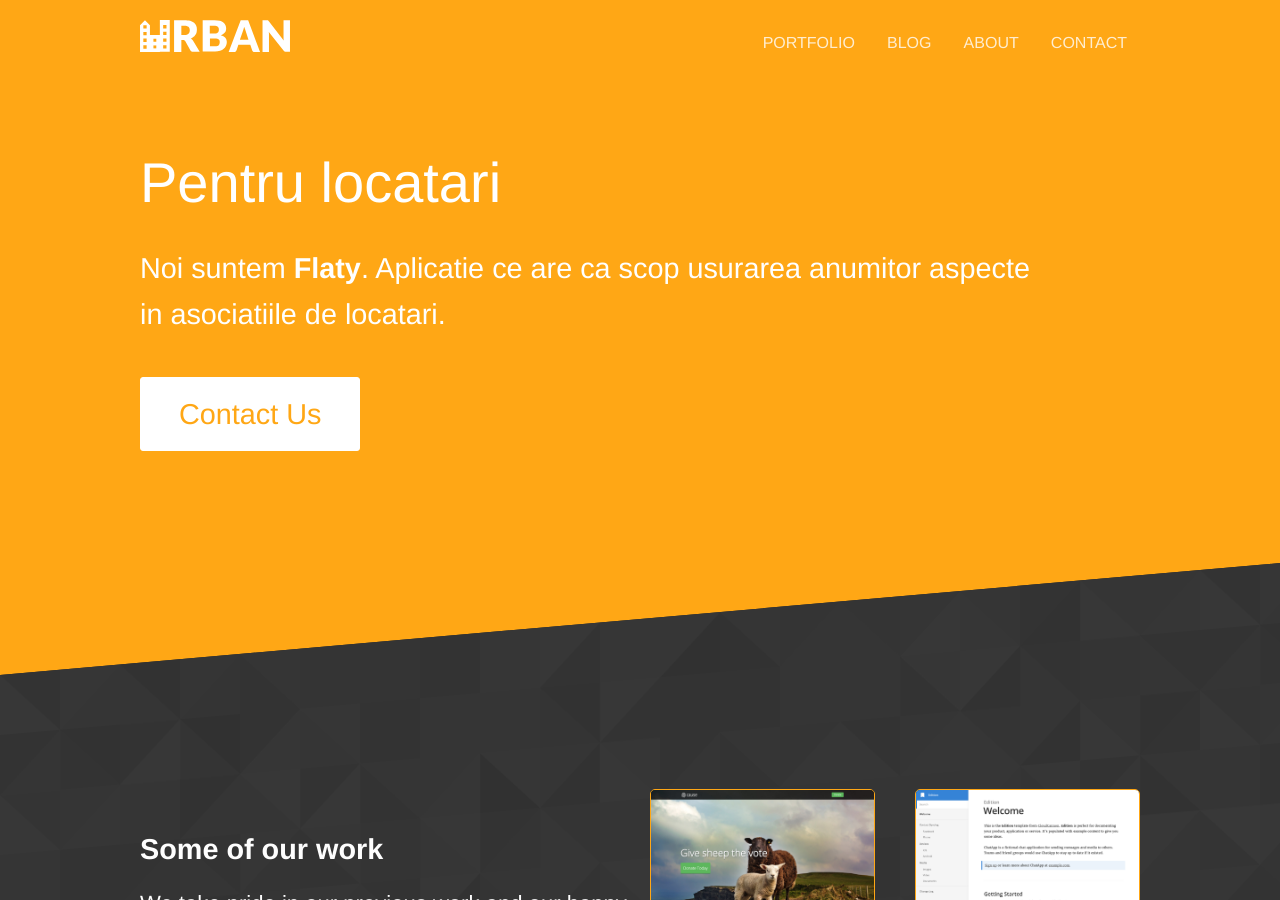
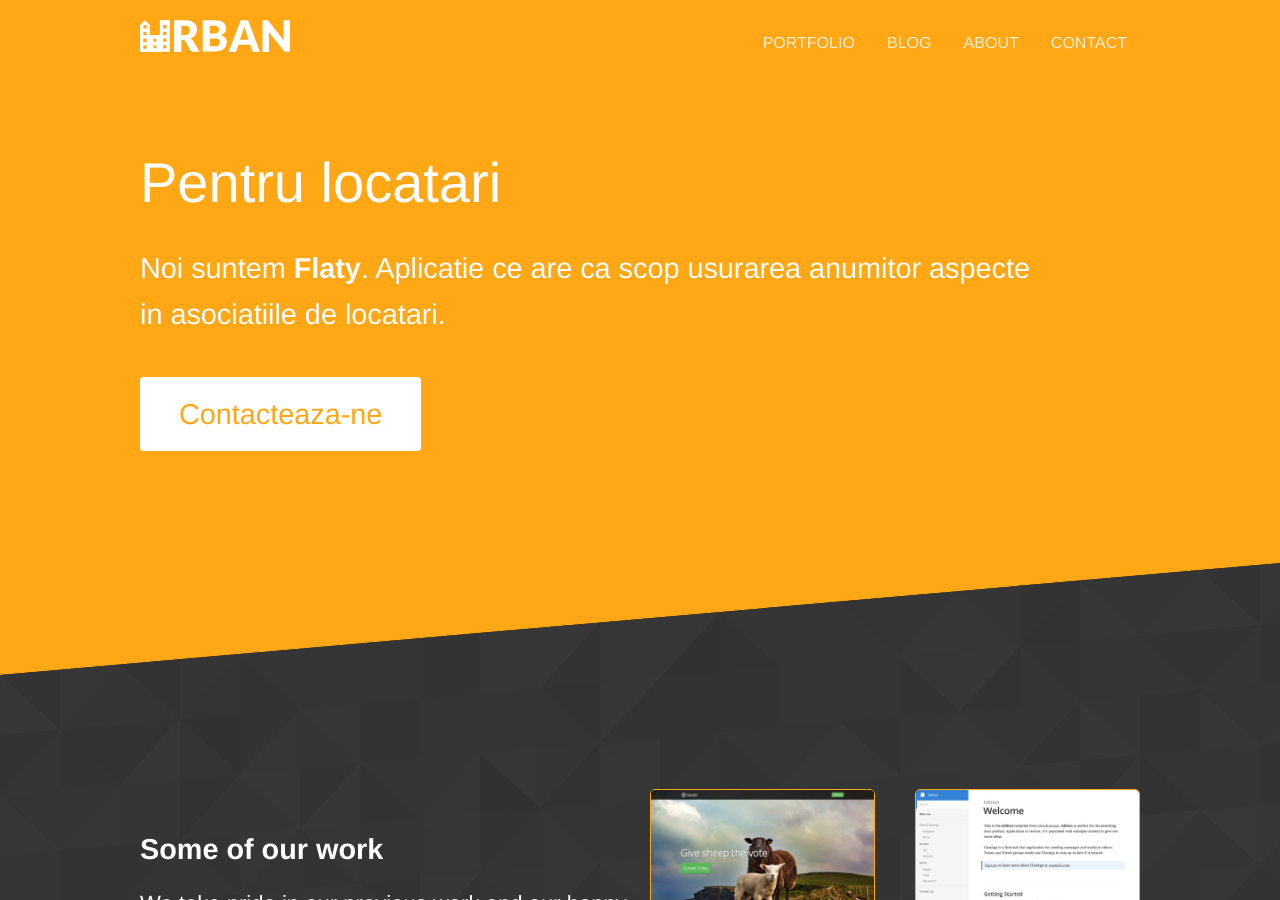
Before and after one commit to rptoma/Flaty, a Jekyll site: the page built from index.html, in a window 1280 px wide and 900 px high. Built offline with Jekyll 4.4.1, drawn with Linux system fonts in a browser that asks for light colours.

Commit message:
Updated 'index.html' via CloudCannon

```diff
--- a/index.html
+++ b/index.html
@@ -6,7 +6,7 @@ title: Flaty
 	<div class="container">
 		<h2 class="editable">Pentru locatari</h2>
 		<p class="subtext editable">Noi suntem <strong>Flaty</strong>. Aplicatie ce are ca scop usurarea anumitor aspecte in asociatiile de locatari.</p>
-		<p><a class="button alt" href="{{ site.baseurl }}/contact/">Contact Us</a></p>
+		<p><a class="button alt" href="{{ site.baseurl }}/contact/">Contacteaza-ne</a></p>
 	</div>
 </section>
 
```
